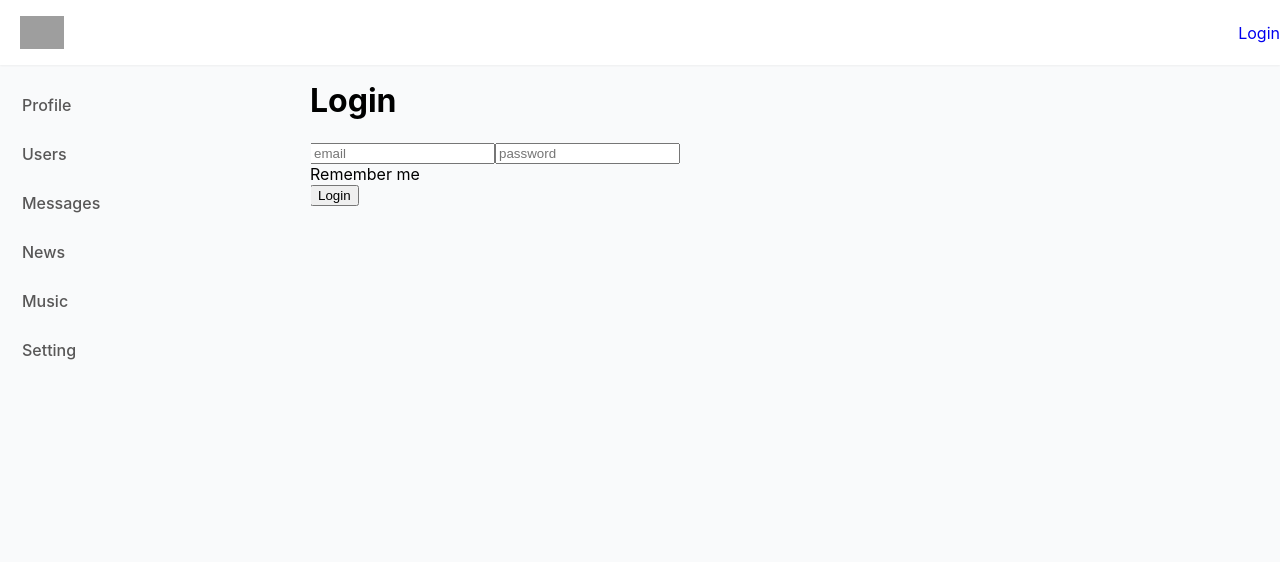
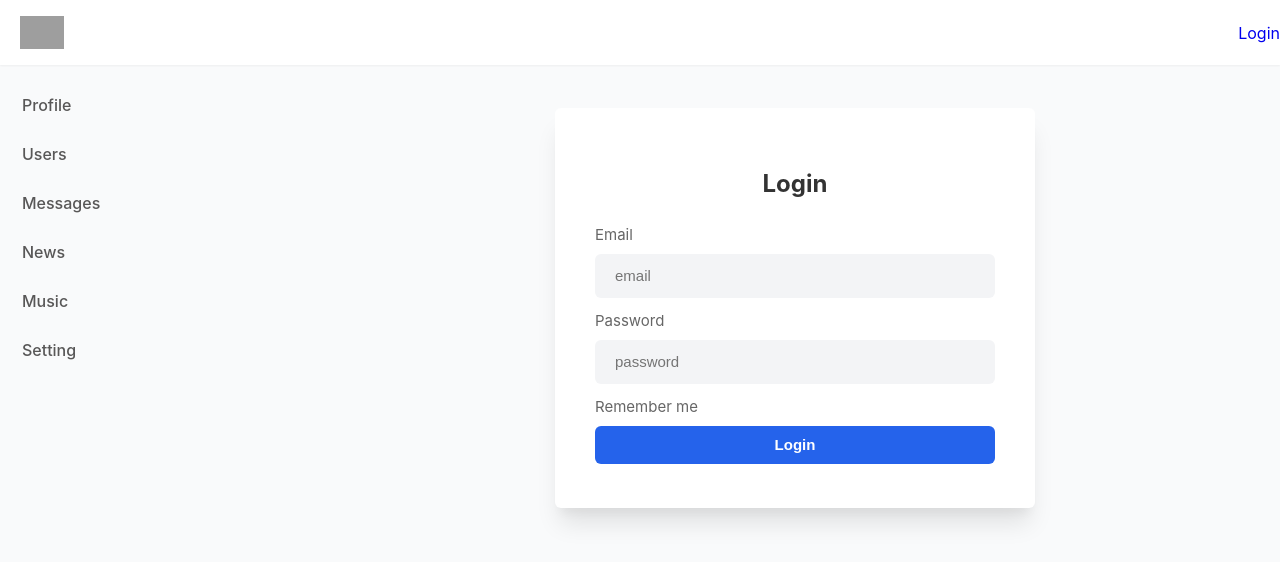
Before and after one commit to ajmakss/a-social-networking-website, a React (Create React App) app: page /login in a window 1280 px wide. Shown: the top 562 px of the page. Built offline with nearby package versions, Linux system fonts and the light colour scheme; no server answers; grey boxes are pictures that could not be loaded.

Commit message:
LoginPage

```diff
--- a/src/components/Dialogs/Dialogs.js
+++ b/src/components/Dialogs/Dialogs.js
@@ -5,14 +5,16 @@ import MessageItem from './MessageItem/MessageItem'
 import ReduxMessageSendForm from './MessageSendForm/MessageSendForm';
 import DialogsHeader from './DialogsHeader/DialogsHeader';
 import MessagesHeader from './MessagesHeader/MessagesHeader';
+import { reset } from 'redux-form';
 
 
 const Dialogs = (props) => {
     let dialogsElements = props.state.dialogsData.map(d => <DialogItem name={d.name} id={d.id} />);
     let messagesElements = props.state.messagesData.map(m => <MessageItem message={m.message} id={m.id} />);
 
-    const onSubmit = (data) => {
-        props.sendNewMessage(data.messageText)
+    const onSubmit = (data, dispatch) => {
+        props.sendNewMessage(data.messageText);
+        dispatch(reset("message"))
     }
     return (
         <div className={s.dialogs}>
--- a/src/components/Dialogs/MessageSendForm/MessageSendForm.js
+++ b/src/components/Dialogs/MessageSendForm/MessageSendForm.js
@@ -1,11 +1,14 @@
 import React from "react";
 import { Field, reduxForm } from "redux-form";
 import s from './MessageSendForm.module.css';
+import {TextArea} from '../../common/FormsControl/FormsControl'
+import {requiredField, maxLengthCreator} from '../../../validators/validators';
 
 const MessageSendForm = (props) => {
     return (
         <form onSubmit={props.handleSubmit} className={s.messages__send}>
-            <Field component="textarea" name="messageText" type="text"  placeholder="Enter your message" />
+            <Field component={TextArea} name="messageText"
+            type="text"  placeholder="Enter your message" />
             <button type="submit">Send</button>
         </form>
     )
--- a/src/components/Login/Login.js
+++ b/src/components/Login/Login.js
@@ -1,13 +1,23 @@
 import React from "react";
-import { Field, reduxForm } from "redux-form";
-
+import { Field, reduxForm, reset } from "redux-form";
+import {Input} from '../common/FormsControl/FormsControl';
+import { requiredField } from "../../validators/validators";
+import s from './Login.module.css'
 
 const LoginForm = (props) => {
     return (
         <form   onSubmit={props.handleSubmit}>
-            <Field placeholder="email" component="input" name="email"/>
-            <Field placeholder="password" component="input" name="password"/>
-            <div>
+
+            <label for="email" className={s.label}>Email</label>
+            <Field placeholder="email" component={Input}
+            name="email" id="email"
+            validate={[requiredField]} />
+
+            <label for="password" className={s.label}>Password</label>
+            <Field placeholder="password" component={Input}
+             name="password" id="password"
+             validate={[requiredField]}/>
+            <div className={s.checkbox}>
                 <Field type="checkbox" component="checkbox" name="rememberMe"/> Remember me
             </div>
             <button>Login</button>
@@ -20,14 +30,15 @@ let ReduxLoginFrom = reduxForm({
 })(LoginForm);
 
 const Login = (props) => {
-    const onSubmit = (data) => {
+    const onSubmit = (data, dispatch) => {
         console.log(data)
+        dispatch(reset("login"))
     }
     return (
-        <>
+        <div className={s.form}>
             <h1>Login</h1>
             <ReduxLoginFrom onSubmit ={onSubmit}/>
-        </>
+        </div>
     )
 }
 export default Login;
--- /dev/null
+++ b/src/components/Login/Login.module.css
@@ -0,0 +1,53 @@
+
+.form {
+    width: 400px;
+    height: 320px;
+    display: flex;
+    flex-direction: column;
+    align-items: center;
+    justify-content: center;
+    margin: 48px auto;
+    padding: 40px;
+    background: #fff;
+    border-radius: 6px;
+    box-shadow: rgba(0, 0, 0, 0) 0px 0px 0px 0px, rgba(0, 0, 0, 0) 0px 0px 0px 0px, rgba(0, 0, 0, 0.1) 0px 20px 25px -5px, rgba(0, 0, 0, 0.04) 0px 10px 10px -5px
+}
+h1 {
+    color: #333333;
+    font-size: 24px;
+    line-height: 32px;
+    margin-bottom: 24px;
+}
+input {
+    width: 400px;
+    height: 44px;
+    background: #f3f4f6;
+    color: #808080;
+    border: none;
+    font-size: 15px;
+    font-weight: 500;
+    padding: 5px 20px;
+    border-radius: 6px;
+    box-sizing: border-box;
+    line-height: 48px;
+    margin: 8px auto 12px;
+
+}
+label, .checkbox {
+    font-size: 15px;
+    line-height: 22px;
+    color: #666666;
+    margin-bottom: 8px;
+}
+button {
+    width: 400px;
+    height: 38px;
+    border-radius: 6px;
+    border: none;
+    background: #2563eb;
+    font-size: 15px;
+    line-height: 22px;
+    text-align: center;
+    font-weight: bold;
+    color: #fff;
+}
--- a/src/components/Profile/MyPosts/AddPostForm/AddPostForm.js
+++ b/src/components/Profile/MyPosts/AddPostForm/AddPostForm.js
@@ -1,13 +1,15 @@
 import React from "react";
-import { reduxForm, Field } from "redux-form";
+import { reduxForm, Field, reset } from "redux-form";
 import SmallAvatar from "../../../common/SmallAvatar/SmallAvatar";
 import s from './AddPostForm.module.css';
-
+import {requiredField, maxLengthCreator} from '../../../../validators/validators';
 
 const PostForm = (props) => {
     return (
         <form onSubmit={props.handleSubmit}>
-             <Field component="textarea" name="postText" className={s.addPost__textarea} placeholder="What is your mind?" />
+             <Field component='textarea' name="postText"
+             className={s.addPost__textarea} placeholder="What is your mind?"
+             validate={[requiredField]}/>
             <button className={s.addPost__btn} >Add post</button>
         </form >
     )
@@ -19,8 +21,9 @@ let ReduxPostForm = reduxForm({
 
 const AddPostForm = (props) => {
 
-    const onSubmit = (data) => {
+    const onSubmit = (data, dispatch) => {
         props.addPost(data.postText)
+        dispatch(reset("post"))
     };
 
     return (
--- /dev/null
+++ b/src/components/common/FormsControl/FormsControl.js
@@ -0,0 +1,33 @@
+import React, {useState} from "react";
+import s from './FormsControl.module.css';
+import warning from '../../../photo/warning.svg'
+
+
+
+
+
+export const TextArea = ({ meta, input, ...props }) => {
+
+    const [isWarning, showWarning] = useState(false);
+
+    let isError = meta.touched && meta.error;
+    return (
+        <div className={`${s.formControl} ${isError ? s.error : ''}`}>
+            <textarea {...input} {...props} />
+             { isError &&  <img onMouseEnter={() => showWarning(true)} onMouseLeave={() => showWarning(false)} className={s.warningIcon} src={warning} alt="warning icon" />}
+            {isWarning && <span className={s.warningText}>{meta.error}</span>}
+        </div>
+    )
+}
+
+export const Input = ({ meta, input, ...props }) => {
+    let isError = meta.touched && meta.error;
+    const [isWarning, showWarning] = useState(false);
+    return (
+        <div className={`${s.formControl} ${isError ? s.error : ''}`}>
+            <input {...input} {...props} />
+            { isError &&  <img onMouseEnter={() => showWarning(true)} onMouseLeave={() => showWarning(false)} className={s.warningIcon} src={warning} alt="warning icon" />}
+            {isWarning && <span className={s.warningText}>{meta.error}</span>}
+        </div>
+    )
+}
--- /dev/null
+++ b/src/components/common/FormsControl/FormsControl.module.css
@@ -0,0 +1,32 @@
+
+.formControl{
+    position: relative;
+
+}
+
+.formControl.error textarea  {
+    border: 1px solid rgb(248, 48, 48)
+}
+.formControl.error span {
+   color: white
+
+}
+.formControl.error input  {
+    border: 1px solid rgb(248, 48, 48)
+
+}
+.warningIcon {
+  width: 20px;
+  position: absolute;
+  top: 20px;
+  right: 10px;
+
+}
+
+.warningText {
+    position: absolute;
+    border-radius: 6px;
+    padding: 5px 10px;
+    background: rgb(248, 48, 48);
+
+}
--- a/src/validators/validators.js
+++ b/src/validators/validators.js
@@ -1,3 +1,9 @@
-requiredField = () => {
-    if ()
+export const requiredField = (value) => {
+    if (value) return undefined;
+    return 'This field is require!'
 }
+
+
+export const maxLengthCreator = (maxLength) => (value) => {
+    if (value.length > maxLength ) return `Max length is ${maxLength}`
+}
```
Also changed, not shown: src/photo/warning.svg (added).
